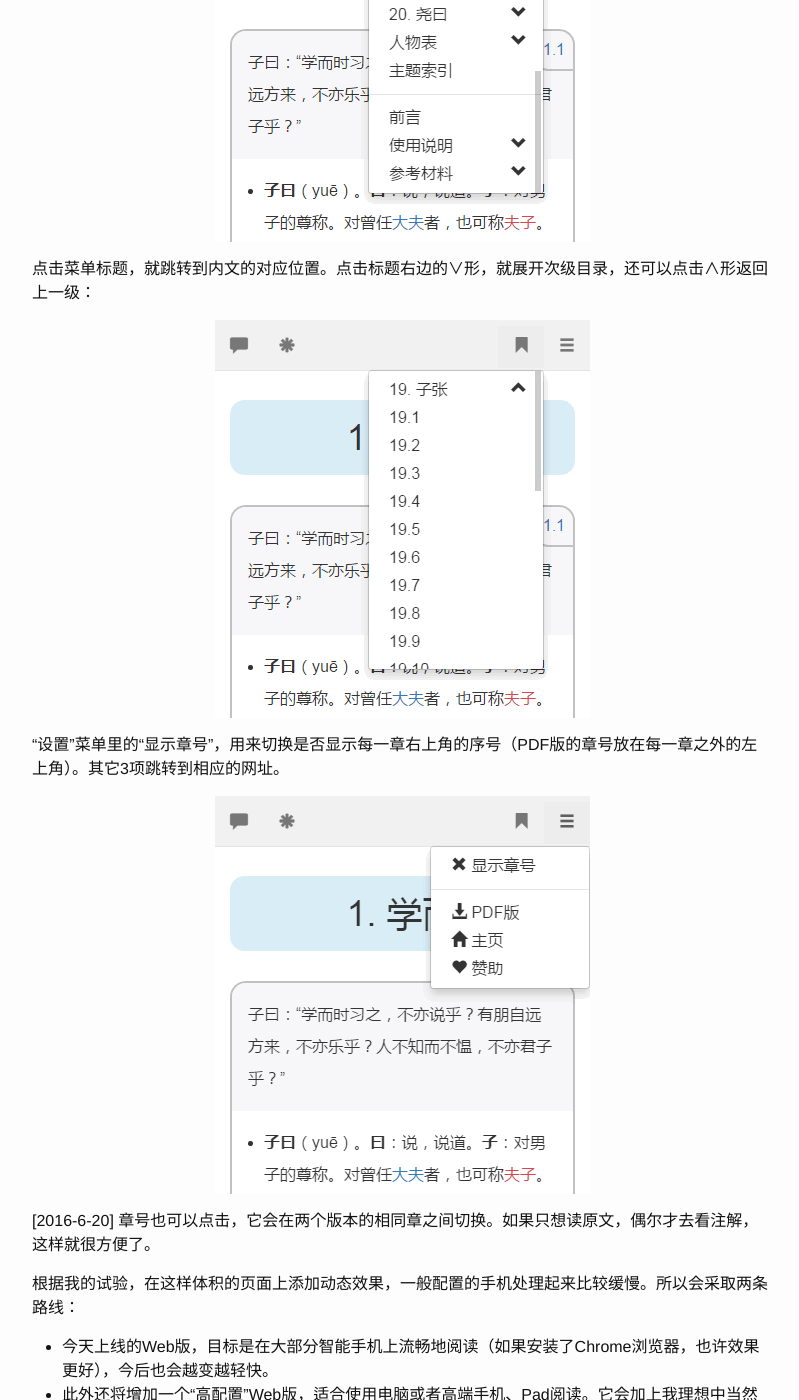
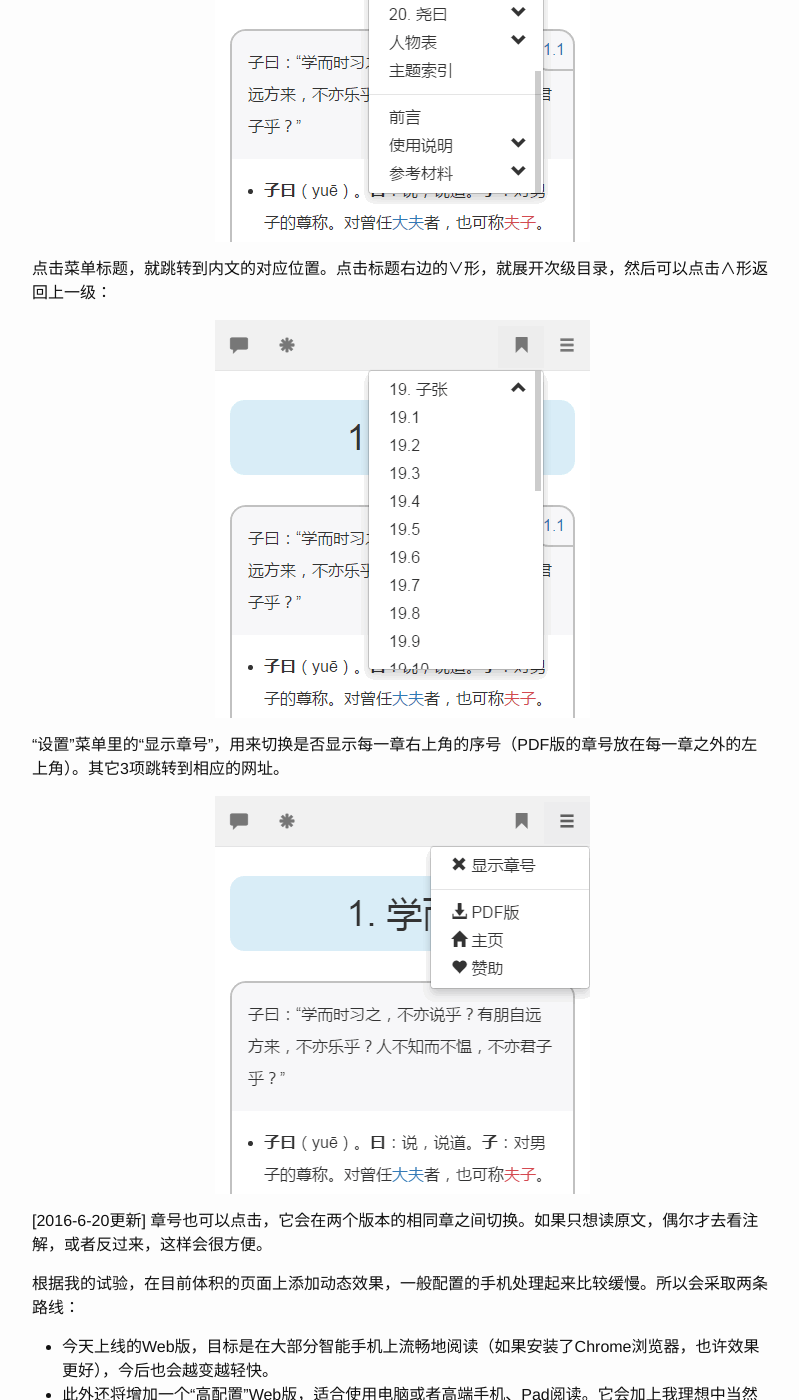
Before and after one commit to abolybook/abolybook.github.io, a Jekyll site: the page built from _posts/2016-06-18-web-edition.md, in a window 1280 px wide and 1400 px high, scrolled down 1515 px. Shown: the whole window, without its empty margins (238-1037 px from the left). Built offline with Jekyll 4.4.1, drawn with Linux system fonts in a browser that asks for light colours; emoji names are drawn with the system emoji font; comment, search, counter and statistics services are not loaded.

Commit message:
Minor changes to Web edition announcement (2016-06-18-web-edition.md).

```diff
--- a/_posts/2016-06-18-web-edition.md
+++ b/_posts/2016-06-18-web-edition.md
@@ -36,7 +36,7 @@ Web版真是久等了！《一瓶论语》的源代码是LaTeX，直接生成的
 {: .center}
 ![目录](/img/web-edition/outline-menu.png)
 
-点击菜单标题，就跳转到内文的对应位置。点击标题右边的∨形，就展开次级目录，还可以点击∧形返回上一级：
+点击菜单标题，就跳转到内文的对应位置。点击标题右边的∨形，就展开次级目录，然后可以点击∧形返回上一级：
 
 {: .center}
 ![次级目录](/img/web-edition/outline-submenu.png)
@@ -46,9 +46,9 @@ Web版真是久等了！《一瓶论语》的源代码是LaTeX，直接生成的
 {: .center}
 ![目录](/img/web-edition/toggle-settings.png)
 
-[2016-6-20] 章号也可以点击，它会在两个版本的相同章之间切换。如果只想读原文，偶尔才去看注解，这样就很方便了。
+[2016-6-20更新] 章号也可以点击，它会在两个版本的相同章之间切换。如果只想读原文，偶尔才去看注解，或者反过来，这样会很方便。
 
-根据我的试验，在这样体积的页面上添加动态效果，一般配置的手机处理起来比较缓慢。所以会采取两条路线：
+根据我的试验，在目前体积的页面上添加动态效果，一般配置的手机处理起来比较缓慢。所以会采取两条路线：
 
 - 今天上线的Web版，目标是在大部分智能手机上流畅地阅读（如果安装了Chrome浏览器，也许效果更好），今后也会越变越轻快。
 - 此外还将增加一个“高配置”Web版，适合使用电脑或者高端手机、Pad阅读。它会加上我理想中当然要有、但又不得不放弃了的所有阅读便利。
```
